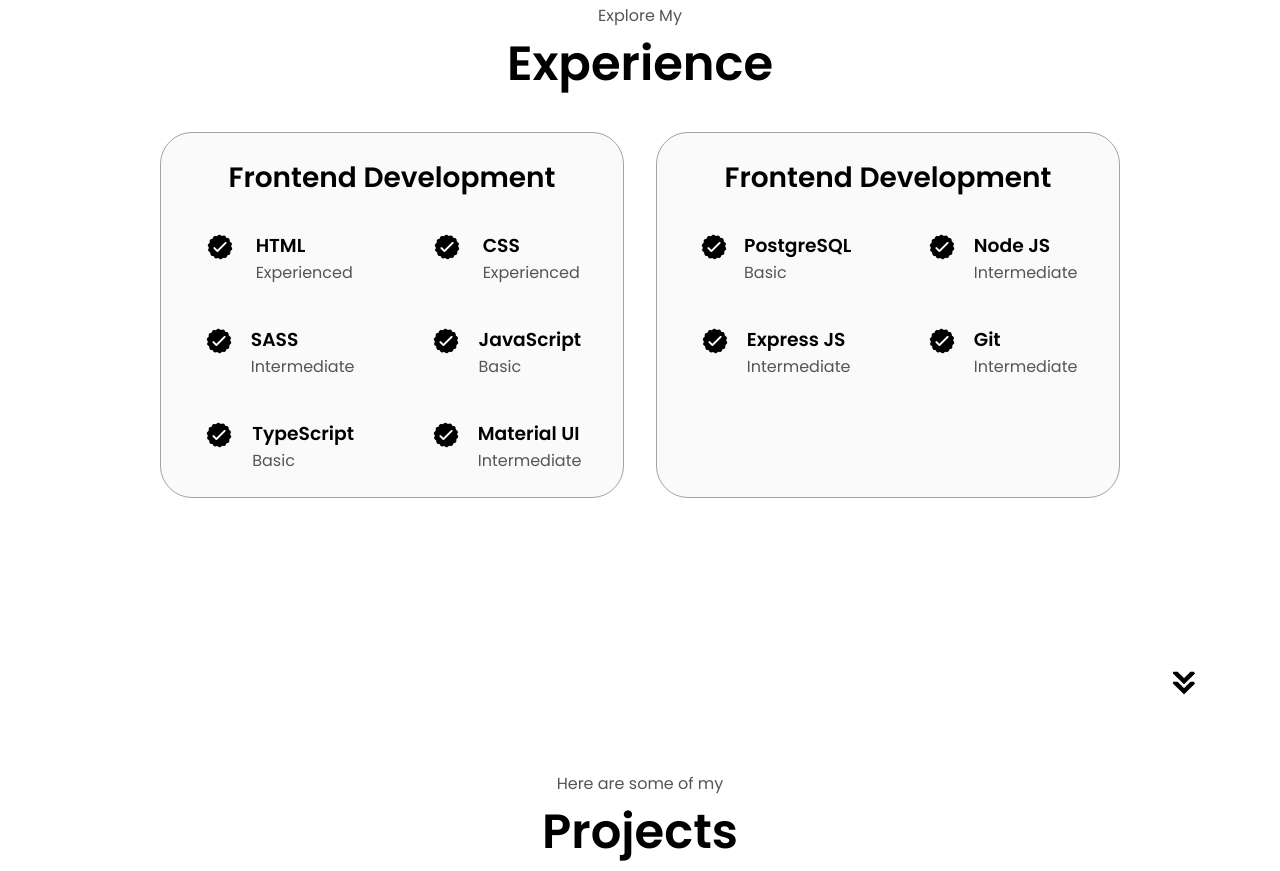
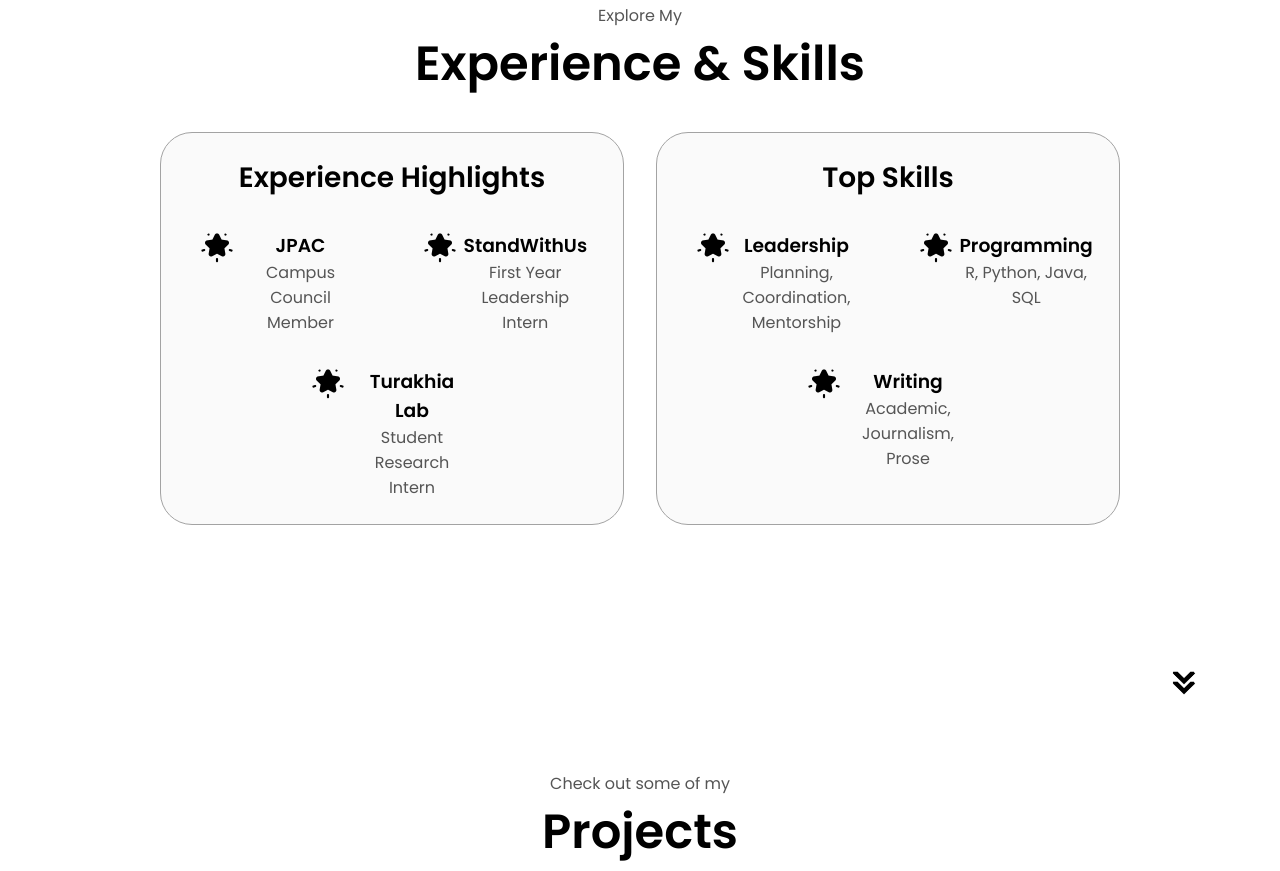
Before and after one commit to ronnie-cv/ronnie_portfolio, a plain HTML site: page index.html in a window 1280 px wide. Shown: the part 1693-2564 px from the top of the page. Drawn offline with Linux system fonts and the light colour scheme.

Commit message:
made some updates

```diff
--- a/index.html
+++ b/index.html
@@ -5,6 +5,7 @@
     <meta http-equiv="X-UA-Compatible" content="IE=edge" />
     <meta name="viewport" content="width=device-width, initial-scale=1.0" />
     <title>Ronnie's Portfolio</title>
+    <link rel="icon" type="image/x-icon" href="/assets/favicon.ico">
     <link rel="stylesheet" href="style.css" />
     <link rel="stylesheet" href="mediaqueries.css" />
   </head>
@@ -162,145 +163,93 @@
     </section>
     <section id="experience">
       <p class="section__text__p1">Explore My</p>
-      <h1 class="title">Experience</h1>
+      <h1 class="title">Experience & Skills</h1>
       <div class="experience-details-container">
         <div class="about-containers">
           <div class="details-container">
-            <h2 class="experience-sub-title">Frontend Development</h2>
+            <h2 class="experience-sub-title">Experience Highlights</h2>
             <div class="article-container">
               <article>
                 <img
-                  src="./assets/checkmark_light.png"
-                  src-light="./assets/checkmark_light.png"
-                  src-dark="./assets/checkmark_dark.png"
+                  src="./assets/stardark.png"
+                  src-light="./assets/stardark.png"
+                  src-dark="./assets/starwhite2.png"
                   alt="Experience icon"
                   class="icon"
                 />
                 <div>
-                  <h3>HTML</h3>
-                  <p>Experienced</p>
+                  <h3><a href="https://jpac-cal.org/">JPAC</a></h3>
+                  <p>Campus Council Member</p>
                 </div>
               </article>
               <article>
                 <img
-                  src="./assets/checkmark_light.png"
-                  src-light="./assets/checkmark_light.png"
-                  src-dark="./assets/checkmark_dark.png"
+                  src="./assets/stardark.png"
+                  src-light="./assets/stardark.png"
+                  src-dark="./assets/starwhite2.png"
                   alt="Experience icon"
                   class="icon"
                 />
                 <div>
-                  <h3>CSS</h3>
-                  <p>Experienced</p>
+                    <h3><a href="https://www.standwithus.com/fli">StandWithUs</a></h3>
+                  <p>First Year Leadership Intern</p>
                 </div>
               </article>
               <article>
                 <img
-                  src="./assets/checkmark_light.png"
-                  src-light="./assets/checkmark_light.png"
-                  src-dark="./assets/checkmark_dark.png"
+                  src="./assets/stardark.png"
+                  src-light="./assets/stardark.png"
+                  src-dark="./assets/starwhite2.png"
                   alt="Experience icon"
                   class="icon"
                 />
                 <div>
-                  <h3>SASS</h3>
-                  <p>Intermediate</p>
-                </div>
-              </article>
-              <article>
-                <img
-                  src="./assets/checkmark_light.png"
-                  src-light="./assets/checkmark_light.png"
-                  src-dark="./assets/checkmark_dark.png"
-                  alt="Experience icon"
-                  class="icon"
-                />
-                <div>
-                  <h3>JavaScript</h3>
-                  <p>Basic</p>
-                </div>
-              </article>
-              <article>
-                <img
-                  src="./assets/checkmark_light.png"
-                  src-light="./assets/checkmark_light.png"
-                  src-dark="./assets/checkmark_dark.png"
-                  alt="Experience icon"
-                  class="icon"
-                />
-                <div>
-                  <h3>TypeScript</h3>
-                  <p>Basic</p>
-                </div>
-              </article>
-              <article>
-                <img
-                  src="./assets/checkmark_light.png"
-                  src-light="./assets/checkmark_light.png"
-                  src-dark="./assets/checkmark_dark.png"
-                  alt="Experience icon"
-                  class="icon"
-                />
-                <div>
-                  <h3>Material UI</h3>
-                  <p>Intermediate</p>
+                <h3><a href="https://turakhia.ucsd.edu/">Turakhia Lab</a></h3>
+                  <p>Student Research Intern</p>
                 </div>
               </article>
             </div>
           </div>
           <div class="details-container">
-            <h2 class="experience-sub-title">Frontend Development</h2>
+            <h2 class="experience-sub-title">Top Skills</h2>
             <div class="article-container">
               <article>
                 <img
-                  src="./assets/checkmark_light.png"
-                  src-light="./assets/checkmark_light.png"
-                  src-dark="./assets/checkmark_dark.png"
+                  src="./assets/stardark.png"
+                  src-light="./assets/stardark.png"
+                  src-dark="./assets/starwhite2.png"
                   alt="Experience icon"
                   class="icon"
                 />
                 <div>
-                  <h3>PostgreSQL</h3>
-                  <p>Basic</p>
+                  <h3>Leadership</h3>
+                  <p>Planning, Coordination, Mentorship </p>
                 </div>
               </article>
               <article>
                 <img
-                  src="./assets/checkmark_light.png"
-                  src-light="./assets/checkmark_light.png"
-                  src-dark="./assets/checkmark_dark.png"
+                  src="./assets/stardark.png"
+                  src-light="./assets/stardark.png"
+                  src-dark="./assets/starwhite2.png"
                   alt="Experience icon"
                   class="icon"
                 />
                 <div>
-                  <h3>Node JS</h3>
-                  <p>Intermediate</p>
+                  <h3>Programming</h3>
+                  <p>R, Python, Java, SQL</p>
                 </div>
               </article>
               <article>
                 <img
-                  src="./assets/checkmark_light.png"
-                  src-light="./assets/checkmark_light.png"
-                  src-dark="./assets/checkmark_dark.png"
+                  src="./assets/stardark.png"
+                  src-light="./assets/stardark.png"
+                  src-dark="./assets/starwhite2.png"
                   alt="Experience icon"
                   class="icon"
                 />
                 <div>
-                  <h3>Express JS</h3>
-                  <p>Intermediate</p>
-                </div>
-              </article>
-              <article>
-                <img
-                  src="./assets/checkmark_light.png"
-                  src-light="./assets/checkmark_light.png"
-                  src-dark="./assets/checkmark_dark.png"
-                  alt="Experience icon"
-                  class="icon"
-                />
-                <div>
-                  <h3>Git</h3>
-                  <p>Intermediate</p>
+                  <h3>Writing</h3>
+                  <p>Academic, Journalism, Prose</p>
                 </div>
               </article>
             </div>
@@ -317,7 +266,7 @@
       />
     </section>
     <section id="projects">
-      <p class="section__text__p1">Here are some of my</p>
+      <p class="section__text__p1">Check out some of my</p>
       <h1 class="title">Projects</h1>
       <div class="experience-details-container">
         <div class="about-containers">
@@ -405,8 +354,8 @@
       />
     </section>
     <section id="contact">
-      <p class="section__text__p1">Let's Connect!</p>
-      <h1 class="title">Contact Me</h1>
+      <p class="section__text__p1">Contact Info</p>
+      <h1 class="title">Let's Connect!</h1>
       <div class="contact-info-upper-container">
         <div class="contact-info-container">
           <img
--- a/style.css
+++ b/style.css
@@ -389,10 +389,10 @@ img {
 
 .article-container {
   display: flex;
-  text-align: initial;
+  text-align: center;
   flex-wrap: wrap;
   flex-direction: row;
-  gap: 2.5rem;
+  gap: 2rem;
   justify-content: space-around;
 }
 
```
Also changed, not shown: assets/favicon.ico (added), assets/stardark.png (added), assets/starwhite2.png (added).
